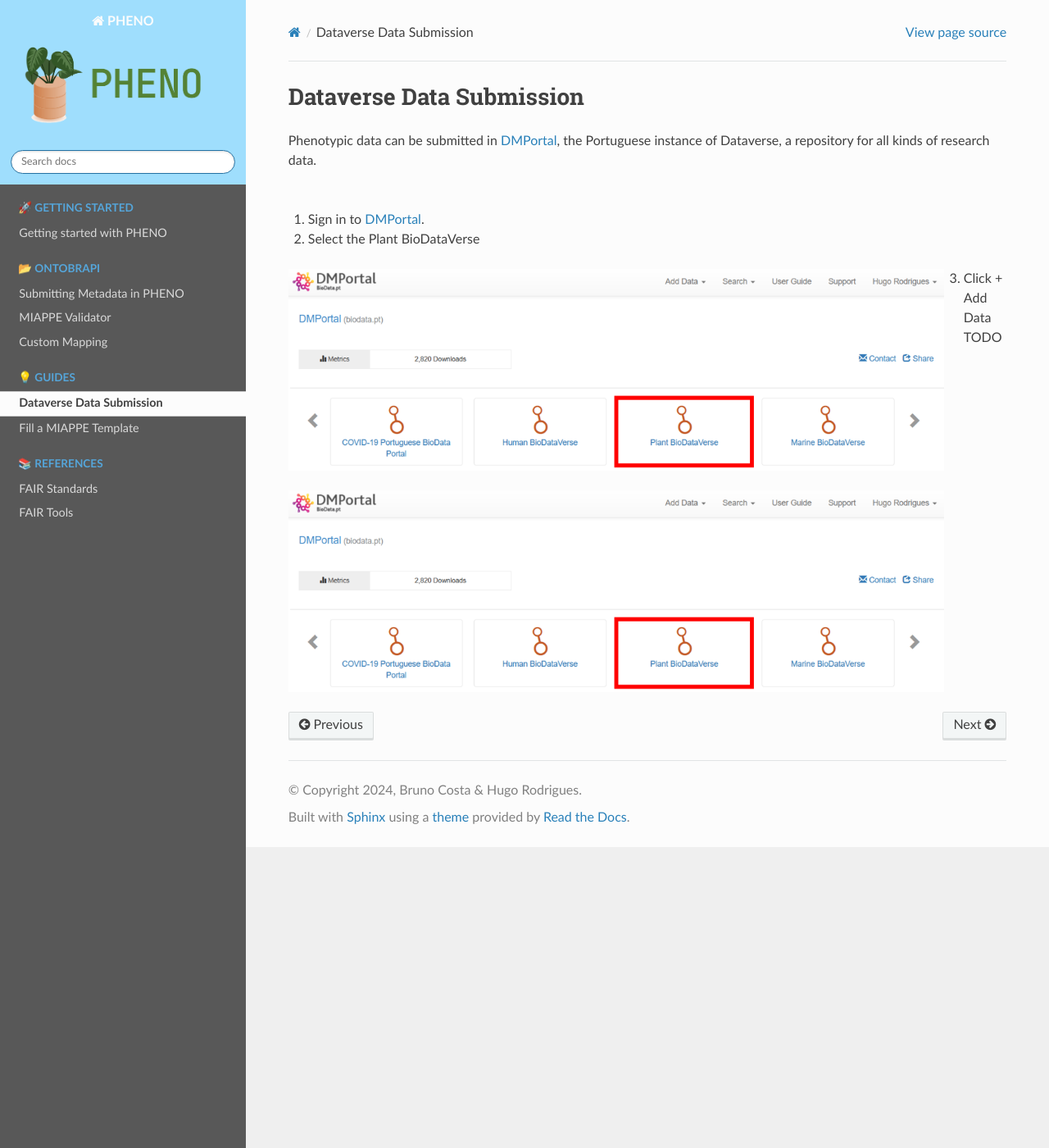
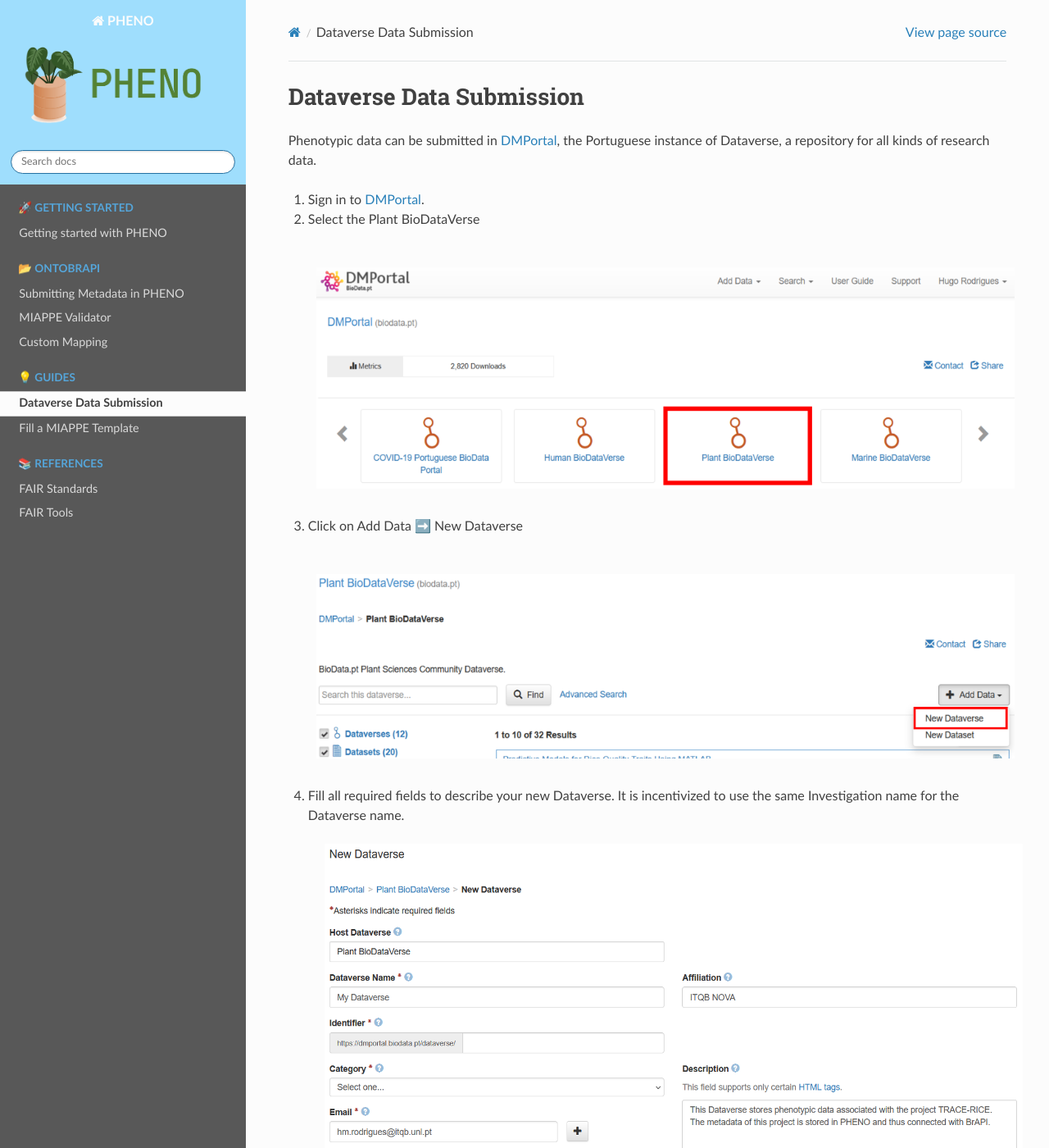
Before and after one commit to hmrodrigues99/PHENO_Docs, a Sphinx documentation site: the page built from docs/source/Dataverse.rst, in a window 1280 px wide and 1400 px high. Shown: the whole window at 82% size. Built offline with Sphinx 7.4.7 and the Read the Docs theme 3.1.0, drawn with Linux system fonts in a browser that asks for light colours; some of the changed text lies outside the part shown.

Commit message:
Added image margins in custom.css and updated Dataverse.rst with new images

```diff
--- a/docs/source/Dataverse.rst
+++ b/docs/source/Dataverse.rst
@@ -3,19 +3,40 @@
 Dataverse Data Submission
 =========================
 
-| Phenotypic data can be submitted in `DMPortal <https://dmportal.biodata.pt/>`_, the Portuguese instance of Dataverse, a repository for all kinds of research data.
-|
+Phenotypic data can be submitted in `DMPortal <https://dmportal.biodata.pt/>`_, the Portuguese instance of Dataverse, a repository for all kinds of research data.
 
 1. Sign in to `DMPortal <https://dmportal.biodata.pt/>`_.
 
 2. Select the Plant BioDataVerse
 
-.. image:: /images/dmportal1.png
-   :width: 800px
-   :align: left
+   .. image:: /images/dmportal1.png
+      :scale: 20%
+      :align: center
+      :class: img-margin-1
 
-3. Click + Add Data TODO
+3. Click on Add Data ➡️ New Dataverse
 
-.. image:: /images/dmportal1.png
-   :width: 800px
-   :align: left
+   .. image:: /images/dmportal2.png
+      :scale: 20%
+      :align: center
+      :class: img-margin-1
+
+4. Fill all required fields to describe your new Dataverse. It is incentivized to use the same Investigation name for the Dataverse name.
+
+   .. figure:: /images/dmportal3.png
+      :scale: 60%
+      :align: center
+      :class: img-margin-1
+
+      Legend: Example of a New Dataverse.
+
+|
+5. Click on Create Dataverse
+6. Within the new Dataverse, click on Add Data ➡️ New Dataset
+
+   .. image:: /images/dmportal4.png
+      :scale: 20%
+      :align: center
+      :class: img-margin-1
+
+7. TODO
--- a/docs/source/_static/custom.css
+++ b/docs/source/_static/custom.css
@@ -1,13 +1,24 @@
+/* Set the width of the main content area */
 .wy-nav-content {
  max-width: 1100px !important;
 }
 
-
+/* Set the background color of the side navigation */
 .wy-side-nav-search, .wy-nav-top {
  background: #9FDEFD;
 }
 
-
+/* Set the background color of the side navigation */
 .wy-nav-side {
  background: #585858;
 }
+
+/* Add margin to images */
+.img-margin-1 {
+ margin: 10px !important; /* Adjust the margin as needed */
+}
+
+/* Add margin to images */
+.img-margin-2 {
+    margin: 20px !important; /* Adjust the margin as needed */
+   }
```
Also changed, not shown: docs/source/images/dmportal2.png (added), docs/source/images/dmportal3.png (added), docs/source/images/dmportal4.png (added).
